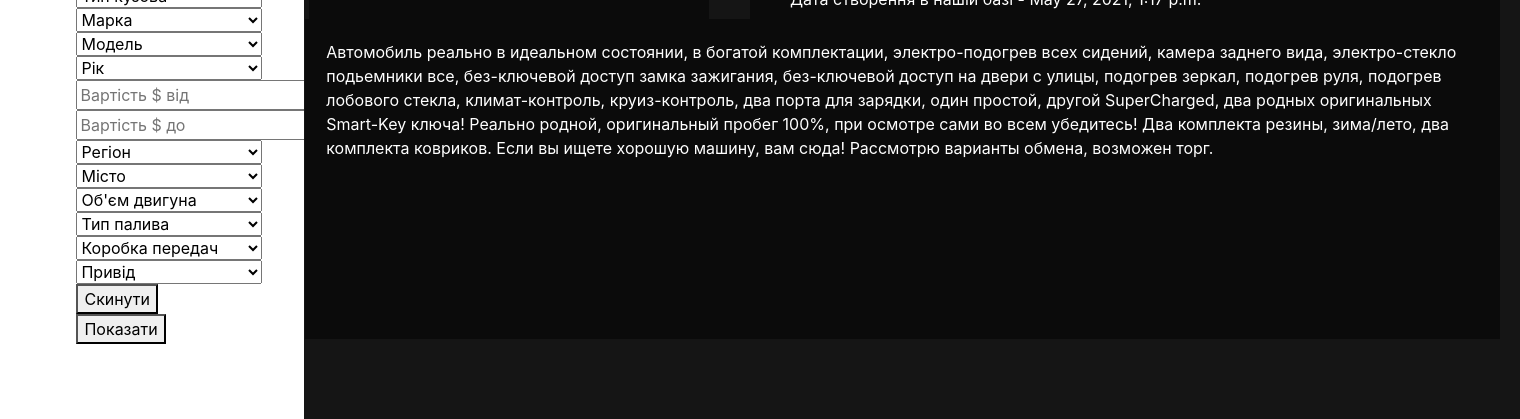
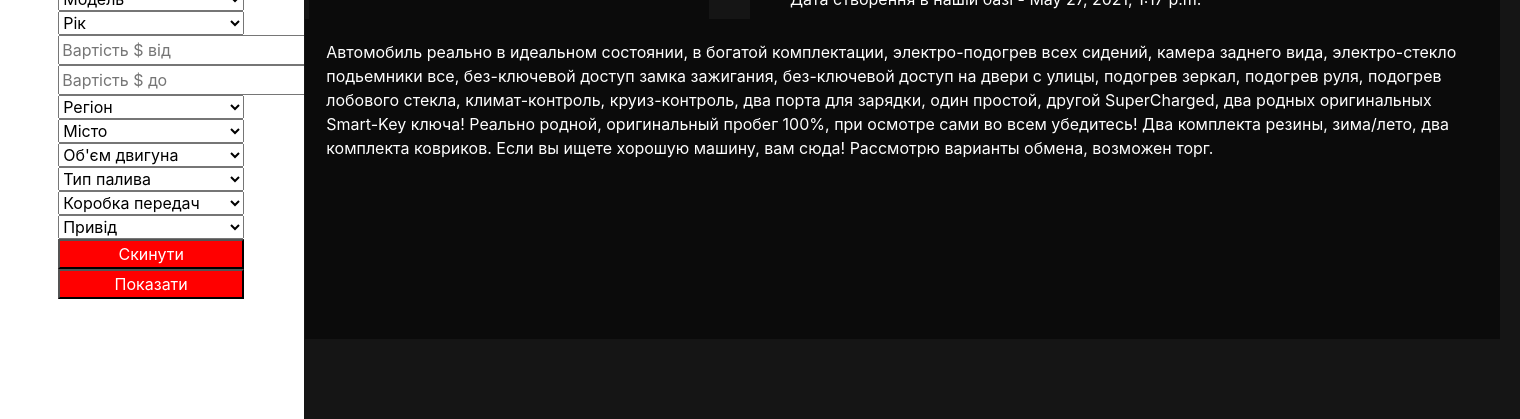
Before and after one commit to dimon1512b/TestSiteProject, a Django app: page /27783602/ in a window 1520 px wide. Shown: the part 381-800 px from the top of the page. Run offline with Django 3.2, Linux system fonts and the light colour scheme; data comes from the database, SQL or seed files in the repository.

Commit message:
Fixed layout.css

```diff
--- a/mysite/cars/static/cars/css/layout.css
+++ b/mysite/cars/static/cars/css/layout.css
@@ -5,7 +5,7 @@ body {
 
 
 aside {
-    background: #FFFFFF;
+    background: #fff;
     height: 100%; /* Full-height: remove this if you want "auto" height */
     width: 20%; /* Set the width of the sidebar */
     position: fixed; /* Fixed Sidebar (stay in place on scroll) */
@@ -14,7 +14,7 @@ aside {
     left: 0;
     overflow-x: hidden; /* Disable horizontal scroll */
     padding-top: 20px;
-    padding: 2.4%;
+    padding: 1%;
     color: #151515;
 }
 
@@ -22,10 +22,13 @@ aside img {
     width: 225px;
     position: relative;
     top: -10px;
+    left: 23px;
 }
 
 aside h3 {
-    margin-top: 10%;
+    position:relative;
+    top: -15px;
+    left: 23px;
     font-size: 44px;
 }
 
@@ -38,7 +41,7 @@ aside h3 {
 }
 
 .list-pages a {
-	color: #FFFFFF;
+	color: #fff;
 	font-size: 24px;
 	text-decoration: none;
 }
@@ -55,7 +58,7 @@ aside h3 {
 }
 .list-pages .page-num-selected {
 	border: none;
-	color: #FFFFFF;
+	color: #fff;
 	font-size: 20px;
 }
 .list-pages .page-num-selected:hover {
@@ -72,10 +75,21 @@ select {
 }
 
 .filter {
-    margin: 0px;
+    position: relative;
+    float: left;
+    margin-left: 3px;
 }
 
 
 .home_button {
     margin-left: 40px;
+    background: red;
+
 }
+
+.home_button button, .reset, .submit {
+    background: red;
+    color: #fff;
+    width: 186px;
+    margin-bottom: 0px;
+}
--- a/mysite/cars/templates/cars/layout.html
+++ b/mysite/cars/templates/cars/layout.html
@@ -121,9 +121,9 @@
 							{% endfor %}
 						</select>
 					</li>
-					<li><button formaction type="reset">Скинути</button></li>
+					<li><button class="reset" formaction type="reset">Скинути</button></li>
 					<! -- button submit -->
-					<li><button type="submit">Показати</button></li>
+					<li><button class="submit" type="submit">Показати</button></li>
 					<! -- button reset -->
 
 				</ul>
--- a/mysite/cars/views.py
+++ b/mysite/cars/views.py
@@ -1,24 +1,35 @@
 from django.core.paginator import Paginator
 from django.http import HttpRequest
 from django.shortcuts import render
+
 from .models import Cars
-from django.db.models import Q
 
-
-data_brand = {obj.brand for obj in Cars.objects.all()}
-data_model = {obj.model for obj in Cars.objects.all()}
-data_transmission = {obj.transmission for obj in Cars.objects.all()}
-data_region = sorted({obj.region for obj in Cars.objects.all()})
-data_city = sorted({obj.city for obj in Cars.objects.all()})
-data_engine_type = {obj.engine_type for obj in Cars.objects.all()}
-data_body_type = {obj.body_type for obj in Cars.objects.all()}
-data_drive_type = {obj.drive_type for obj in Cars.objects.all()}
-data_year = sorted({obj.year for obj in Cars.objects.all()})
-data_engine_capacity = {obj.engine_capacity for obj in Cars.objects.all()}
-
+data_brand = set()
+data_model = set()
+data_transmission = set()
+data_region = set()
+data_city = set()
+data_engine_type = set()
+data_drive_type = set()
+data_year = set()
+data_engine_capacity = set()
+data_body_type = set()
+for obj in Cars.objects.all():
+	data_brand.add(obj.brand)
+	data_model.add(obj.model)
+	data_transmission.add(obj.transmission)
+	data_region.add(obj.region)
+	data_city.add(obj.city)
+	data_engine_type.add(obj.engine_type)
+	data_body_type.add(obj.body_type)
+	data_drive_type.add(obj.drive_type)
+	data_year.add(obj.year)
+	data_engine_capacity.add(obj.engine_capacity)
 data_filter = {'brand': data_brand, 'model': data_model, 'transmission': data_transmission, 'region': data_region,
                'city': data_city, 'engine_type': data_engine_type, 'body_type': data_body_type,
                'drive_type': data_drive_type, 'year': data_year, 'engine_capacity': data_engine_capacity}
+
+print(f'data_filter = {data_filter}')
 
 
 def filters(request):
@@ -87,12 +98,12 @@ def base_page(request):
 	data = Cars.objects.order_by('date_created')
 	paginator = Paginator(data, 5)
 	page_number = request.GET.get('page')
-	page_obj = paginator.get_page(page_number) # Ссылка на конкретную страницу пагинатора
+	page_obj = paginator.get_page(page_number)  # Ссылка на конкретную страницу пагинатора
 	for i in data_filter:
 		if request.GET.get(i):
 			print('filter def get(i)')
 			return filters(request)
-	if (request.GET.get('price_from') not in ('', None)) or  (request.GET.get('price_to') not in ('', None)):
+	if (request.GET.get('price_from') not in ('', None)) or (request.GET.get('price_to') not in ('', None)):
 		print('filter def price')
 		print(request.GET.get('price_from'))
 		print(request.GET.get('price_to '))
@@ -126,7 +137,6 @@ def detail_car(request, id):
 # {'brand': brand},
 
 
-
 # class BasePage(ListView):
 
 # model = Cars
```
